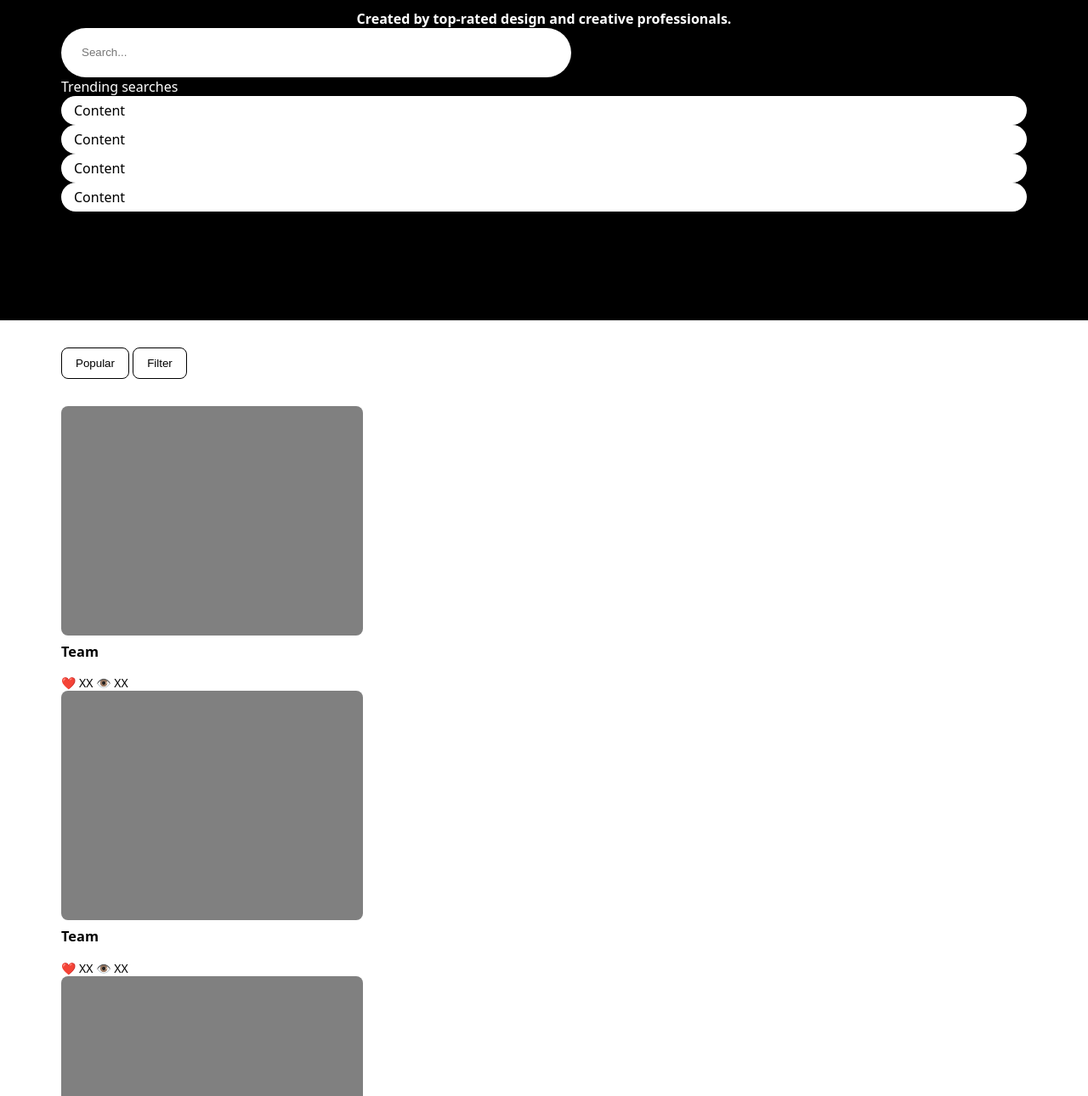
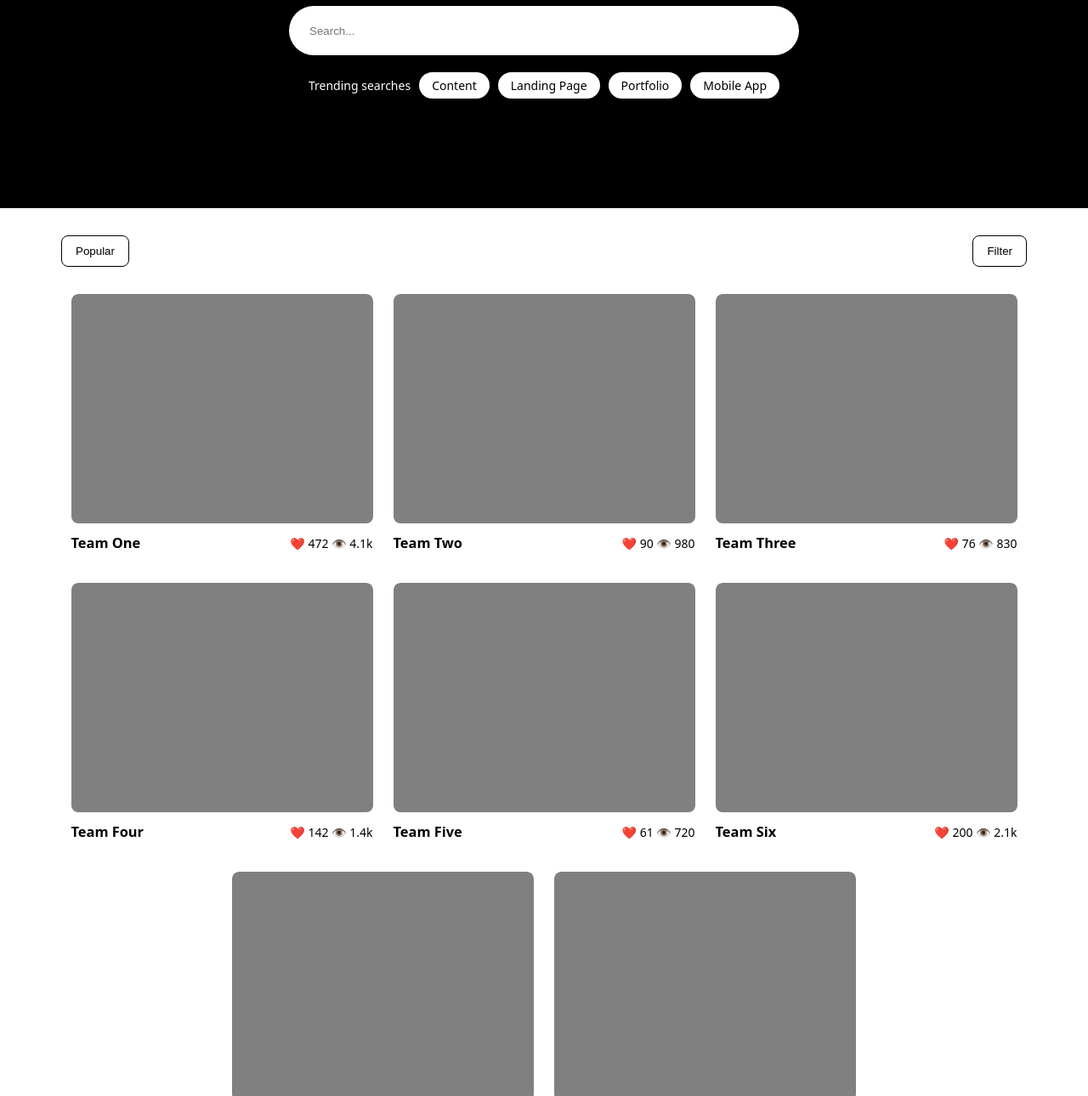
Before and after one commit to xiokevc/flexbox-lab, a plain HTML site: page index.html in a window 1280 px wide. Shown: the part 266-1556 px from the top of the page at 85% size. Drawn offline with Linux system fonts and the light colour scheme.

Commit message:
complete exercise

```diff
--- a/css/style.css
+++ b/css/style.css
@@ -1,5 +1,8 @@
+/* Global Styles */
 * {
   box-sizing: border-box;
+  margin: 0;
+  padding: 0;
 }
 
 body {
@@ -8,49 +11,21 @@ body {
   margin: 0;
 }
 
+/* Navigation Bar */
 nav {
   background-color: white;
   padding: 8px 16px;
+
+  display: flex;
+  justify-content: space-between;
+  align-items: center;
 }
 
-p {
-  margin: 0;
-}
-
-section {
-  height: 460px;
-  background-color: black;
-  color: white;
-  padding: 24px 72px;
-}
-
-h1,
-h2 {
-  text-align: center;
-}
-
-h1 {
-  margin-top: 0;
-  font-size: 32px;
-}
-
-h2 {
-  font-size: 16px;
-  margin-bottom: 0;
-}
-
-input {
-  height: 58px;
-  width: 80%;
-  max-width: 600px;
-  border-radius: 29px;
-  border: 0px;
-  padding: 0 24px;
-}
-
-main {
-  background-color: white;
-  padding: 32px 72px;
+#destinations,
+#actions {
+  display: flex;
+  gap: 16px;
+  align-items: center;
 }
 
 nav button {
@@ -58,35 +33,52 @@ nav button {
   border-radius: 8px;
   padding: 10px 16px;
   border: 0;
-  color: #ffffff;
+  color: white;
   font-weight: 500;
+  cursor: pointer;
 }
 
-.img-placeholder {
-  width: 355px;
-  height: 270px;
-  background-color: gray;
-  border-radius: 8px;
+/* Hero Section */
+section#hero {
+  height: 460px;
+  background-color: black;
+  color: white;
+  padding: 24px 72px;
+
+  display: flex;
+  flex-direction: column;
+  align-items: center;
+  justify-content: center;
+  text-align: center;
 }
 
-.card-footer {
-  font-size: 14px;
+#headers h1 {
+  font-size: 32px;
+  margin-bottom: 8px;
 }
 
-.card-footer * {
-  margin-top: 8px;
+#headers h2 {
+  font-size: 16px;
+  margin-top: 0;
 }
 
-#subnav {
-  padding: 32px 72px 0;
-  background-color: white;
+input[type="text"] {
+  height: 58px;
+  width: 80%;
+  max-width: 600px;
+  border-radius: 29px;
+  border: 0px;
+  padding: 0 24px;
+  margin: 20px 0;
 }
 
-#subnav button {
-  border-radius: 8px;
-  padding: 10px 16px;
-  border: 1px solid black;
-  background-color: white;
+#trending {
+  display: flex;
+  flex-wrap: wrap;
+  gap: 10px;
+  justify-content: center;
+  align-items: center;
+  font-size: 14px;
 }
 
 #trending p {
@@ -95,3 +87,57 @@ nav button {
   border-radius: 50px;
   padding: 6px 15px;
 }
+
+/* Subnav Buttons */
+#subnav {
+  padding: 32px 72px 0;
+  background-color: white;
+
+  display: flex;
+  justify-content: space-between;
+  align-items: center;
+}
+
+#subnav button {
+  border-radius: 8px;
+  padding: 10px 16px;
+  border: 1px solid black;
+  background-color: white;
+  cursor: pointer;
+}
+
+/* Main Content Area */
+main {
+  background-color: white;
+  padding: 32px 72px;
+
+  display: flex;
+  flex-wrap: wrap;
+  gap: 24px;
+  justify-content: center;
+}
+
+/* Card Styles */
+.card {
+  width: 355px;
+  display: flex;
+  flex-direction: column;
+  background-color: #fff;
+  border-radius: 8px;
+  overflow: hidden;
+}
+
+.img-placeholder {
+  width: 100%;
+  height: 270px;
+  background-color: gray;
+  border-radius: 8px;
+}
+
+.card-footer {
+  display: flex;
+  justify-content: space-between;
+  align-items: center;
+  font-size: 14px;
+  padding: 12px 0;
+}
--- a/index.html
+++ b/index.html
@@ -1,13 +1,15 @@
 <!DOCTYPE html>
 <html lang="en">
 <head>
-    <meta charset="UTF-8">
-    <meta name="viewport" content="width=device-width, initial-scale=1.0">
-    <link rel="stylesheet" href="./css/style.css">
-    <title>Document</title>
+  <meta charset="UTF-8" />
+  <meta name="viewport" content="width=device-width, initial-scale=1.0"/>
+  <link rel="stylesheet" href="./css/style.css" />
+  <title>Web Design Gallery</title>
 </head>
 <body>
-   <nav>
+
+  <!-- Navigation Bar -->
+  <nav>
     <div id="destinations">
       <p>My Web Design Site</p>
       <p>Learn Design</p>
@@ -20,81 +22,96 @@
       <button>Sign up</button>
     </div>
   </nav>
+
+  <!-- Hero Section -->
   <section id="hero">
     <div id="headers">
       <h1>Explore the world's best web designs.</h1>
       <h2>Created by top-rated design and creative professionals.</h2>
     </div>
-    <input type="text" placeholder="Search..."/>
+    <input type="text" placeholder="Search..." aria-label="Search designs" />
     <div id="trending">
-      Trending searches
+      <span>Trending searches</span>
       <p>Content</p>
-      <p>Content</p>
-      <p>Content</p>
-      <p>Content</p>
+      <p>Landing Page</p>
+      <p>Portfolio</p>
+      <p>Mobile App</p>
     </div>
   </section>
+
+  <!-- Subnavigation Buttons -->
   <div id="subnav">
     <button id="sort">Popular</button>
     <button id="filter">Filter</button>
   </div>
+
+  <!-- Main Gallery -->
   <main>
+    <!-- Repeatable Card Component -->
     <article class="card">
       <div class="img-placeholder"></div>
       <div class="card-footer">
-        <h3>Team</h3>
-        <p>❤️ XX 👁️ XX</p>
+        <h3>Team One</h3>
+        <p>❤️ 472 👁️ 4.1k</p>
       </div>
     </article>
+
     <article class="card">
       <div class="img-placeholder"></div>
       <div class="card-footer">
-        <h3>Team</h3>
-        <p>❤️ XX 👁️ XX</p>
+        <h3>Team Two</h3>
+        <p>❤️ 90 👁️ 980</p>
       </div>
     </article>
+
     <article class="card">
       <div class="img-placeholder"></div>
       <div class="card-footer">
-        <h3>Team</h3>
-        <p>❤️ XX 👁️ XX</p>
+        <h3>Team Three</h3>
+        <p>❤️ 76 👁️ 830</p>
       </div>
     </article>
+
     <article class="card">
       <div class="img-placeholder"></div>
       <div class="card-footer">
-        <h3>Team</h3>
-        <p>❤️ XX 👁️ XX</p>
+        <h3>Team Four</h3>
+        <p>❤️ 142 👁️ 1.4k</p>
       </div>
     </article>
+
     <article class="card">
       <div class="img-placeholder"></div>
       <div class="card-footer">
-        <h3>Team</h3>
-        <p>❤️ XX 👁️ XX</p>
+        <h3>Team Five</h3>
+        <p>❤️ 61 👁️ 720</p>
       </div>
     </article>
+
     <article class="card">
       <div class="img-placeholder"></div>
       <div class="card-footer">
-        <h3>Team</h3>
-        <p>❤️ XX 👁️ XX</p>
+        <h3>Team Six</h3>
+        <p>❤️ 200 👁️ 2.1k</p>
       </div>
     </article>
+
     <article class="card">
       <div class="img-placeholder"></div>
       <div class="card-footer">
-        <h3>Team</h3>
-        <p>❤️ XX 👁️ XX</p>
+        <h3>Team Seven</h3>
+        <p>❤️ 88 👁️ 940</p>
       </div>
     </article>
+
     <article class="card">
       <div class="img-placeholder"></div>
       <div class="card-footer">
-        <h3>Team</h3>
-        <p>❤️ XX 👁️ XX</p>
+        <h3>Team Eight</h3>
+        <p>❤️ 105 👁️ 1.0k</p>
       </div>
     </article>
   </main>
+
 </body>
 </html>
```
